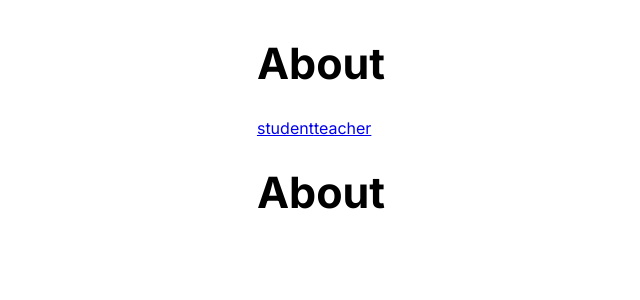
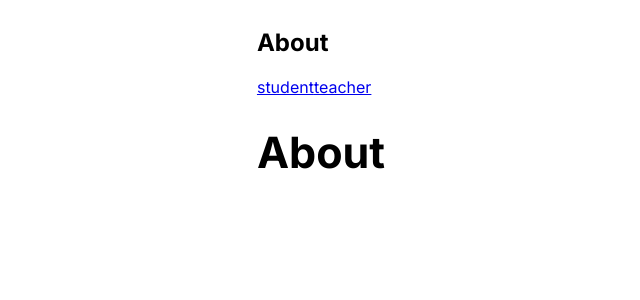
Before and after one commit to AdityaGaur7/NEXTJS-CODE, a Next.js app: page /about in a window 1280 px wide. Shown: the top 300 px of the page, without its empty margins (319-959 px from the left). Built offline with nearby package versions, Linux system fonts and the light colour scheme.

Commit message:
conditional layout

```diff
--- a/src/app/about/layout.js
+++ b/src/app/about/layout.js
@@ -1,17 +1,29 @@
+"use client"
 import Link from "next/link";
+import { usePathname } from "next/navigation";
+export default function Layout({ children }) {
 
-export default function Layout({ children }) {
+    const path = usePathname();
+    console.log(path);
     return (
         <div>
 
-            <h1>About</h1>
+            { path!="/about/student"?
+            <div>
+
+
+
+                <h2>About</h2>
             <Link href="student">student</Link>
             <Link href="teacher">teacher</Link>
 
-           <h2>
+            </div>:null
 
-            {children}
+            }
+            <h2>
+
+                {children}
             </h2>
-        </div>
+        </div >
     )
 };
```
